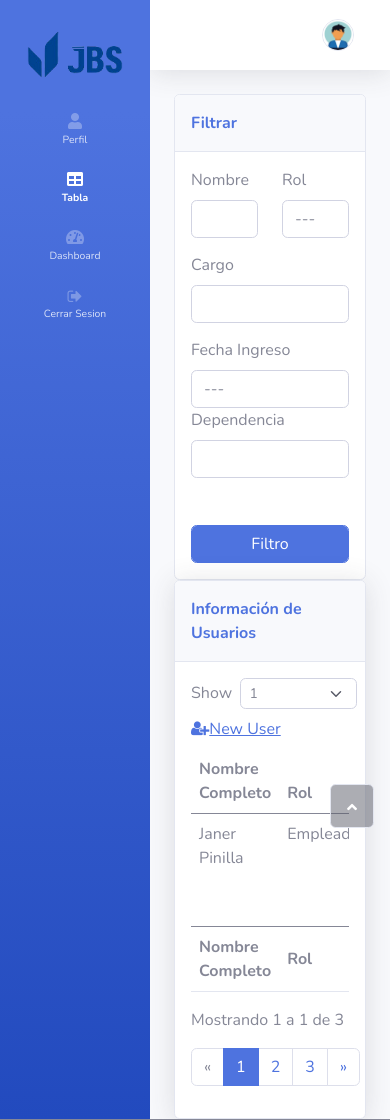
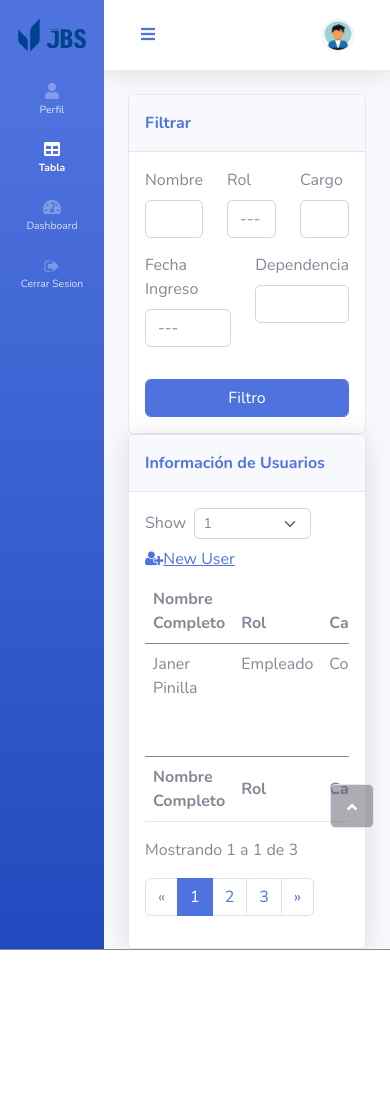
Before and after one commit to juanjosemm2703/Empleados_Project, a Flask app: page /system/table in a window 390 px wide. After the commit the page ends 950 px from the top, so only its background shows below. Run offline with Flask 2, Linux system fonts and the light colour scheme; a user stored in the database is signed in; data comes from the database, SQL or seed files in the repository; both versions use the stored data as it was after the commit; some libraries are stand-ins or nearby versions.

Commit message:
+Cambio NavBar -Se genera boton para despliegue de NavBar en pantallas xs -El logo se a le agrega "responsive" para cambio de tamano segun tamano de la ventana.

```diff
--- a/flaskr/system.py
+++ b/flaskr/system.py
@@ -135,7 +135,6 @@ def retroalimentacion(usuario_id):
                 category = "success"
 
             except Exception as e:
-                print(e)
                 mensaje = "No se pudo generar la retroalimentacion"
                 category = "danger"
 
--- a/flaskr/templates/base_after.html
+++ b/flaskr/templates/base_after.html
@@ -3,19 +3,19 @@
 {% block body %}
 <body id="page-top" style="border-bottom-width: 1px;border-bottom-style: solid;">
     <div id="wrapper">
-        <nav class="navbar navbar-dark align-items-start sidebar sidebar-dark accordion bg-gradient-primary p-0" style="width: 150px;">
+        <nav class="navbar navbar-dark align-items-start sidebar sidebar-dark accordion bg-gradient-primary p-0" >
             <div class="container-fluid d-flex flex-column p-0">
-                <a class="navbar-brand d-flex justify-content-center align-items-center sidebar-brand m-0" style="width: 150px;height: 100px;margin: auto">
-                    <img src="/static/img/logo.png" style="width: 100px;min-width: 70px; display: block;margin: auto;border-radius: 26px;">
+                <a class="navbar-brand d-flex justify-content-center align-items-center sidebar-brand m-0" >
+                    <img src="/static/img/logo.png" class="img-fluid" style="width: 150px;" alt="Responsive image">
                 </a>
                 <hr class="sidebar-divider my-0">
                 <ul class="navbar-nav text-light" id="accordionSidebar">
-                    <li class="nav-item"><a style="width: 150px;" class="nav-link {{'active' if active_page == 'Profile' else ''}}" href="{{ url_for('system.profile') }}"><i class="fas fa-user"></i><span>Perfil</span></a></li>
+                    <li class="nav-item"><a class="nav-link {{'active' if active_page == 'Profile' else ''}}" href="{{ url_for('system.profile') }}"><i class="fas fa-user"></i><span>Perfil</span></a></li>
                     {% if current_user.idRol == 1 or current_user.idRol == 2 %}
-                    <li class="nav-item"><a style="width: 150px;" class="nav-link {{'active' if active_page == 'Table' else ''}}" href="{{ url_for('system.table') }}"><i class="fas fa-table"></i><span>Tabla</span></a></li>
-                    <li class="nav-item"><a style="width: 150px;" class="nav-link {{'active' if active_page == 'Dashboard' else ''}}" href="{{ url_for('system.dashboard') }}"><i class="fas fa-tachometer-alt"></i><span>Dashboard</span></a></li>
+                    <li class="nav-item"><a class="nav-link {{'active' if active_page == 'Table' else ''}}" href="{{ url_for('system.table') }}"><i class="fas fa-table"></i><span>Tabla</span></a></li>
+                    <li class="nav-item"><a class="nav-link {{'active' if active_page == 'Dashboard' else ''}}" href="{{ url_for('system.dashboard') }}"><i class="fas fa-tachometer-alt"></i><span>Dashboard</span></a></li>
                     {% endif %}
-                    <li class="nav-item"><a style="width: 150px;" class="nav-link " href="{{ url_for('auth.logout') }}"><i class="fa fa-sign-out"></i><span>Cerrar Sesion</span></a></li>
+                    <li class="nav-item"><a class="nav-link " href="{{ url_for('auth.logout') }}"><i class="fa fa-sign-out"></i><span>Cerrar Sesion</span></a></li>
                 </ul>
             </div>
         </nav>
@@ -23,6 +23,7 @@
             <div id="content">
                 <nav class="navbar navbar-light navbar-expand bg-white shadow mb-4 topbar static-top">
                     <div class="container-fluid">
+                        <button class="btn btn-link d-md-none rounded-circle me-3" id="sidebarToggleTop" type="button"><i class="fas fa-bars"></i></button>
                         <ul class="navbar-nav flex-nowrap ms-auto">
                             <div class="d-none d-sm-block topbar-divider"></div>
                             <li class="nav-item dropdown no-arrow">
```
Also changed, not shown: requirements.txt (added, +29 -0 lines), flaskr/static/img/c420_20211019T163948_Mic.png (added), instance/Empleados.sqlite.
